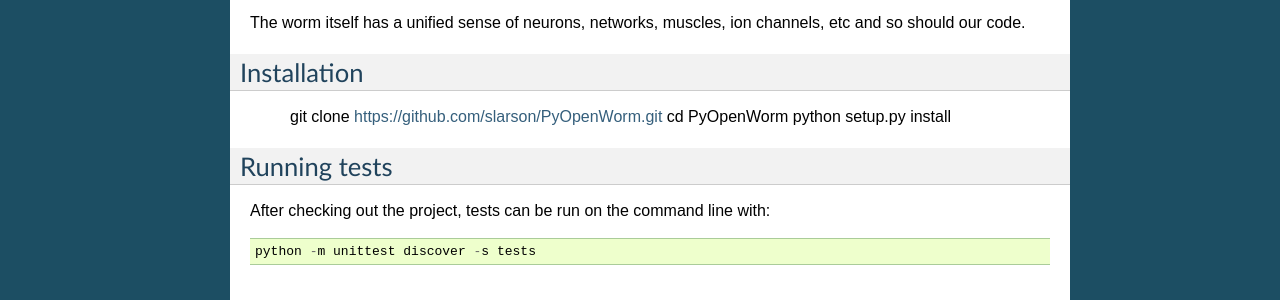
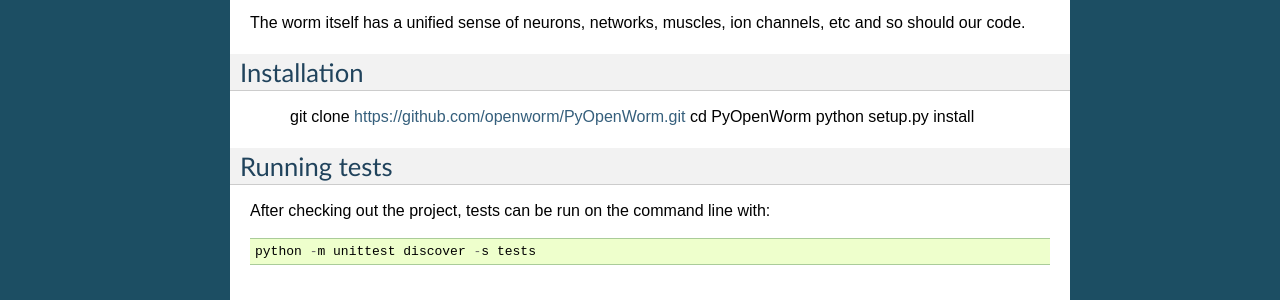
Before and after one commit to openworm/owmeta, a Sphinx documentation site: the page built from docs/intro.rst, in a window 1280 px wide and 900 px high, scrolled down 1043 px. Shown: the part 527-827 px from the top of the window. Built offline with Sphinx 7.4.7, drawn with Linux system fonts in a browser that asks for light colours; part of the change alters nothing that is shown; some of the changed text lies outside the part shown.

Commit message:
Update intro.rst

```diff
--- a/docs/intro.rst
+++ b/docs/intro.rst
@@ -13,7 +13,7 @@ Basic Usage
 
 ::
 
-  >>>import openworm
+  >>>import PyOpenWorm
 
   # Grabs the representation of the neuronal network
   >>>net = PyOpenWorm.Worm().get_neuron_network()
@@ -96,7 +96,7 @@ ion channels, etc and so should our code.
 Installation
 ------------
 
-    git clone https://github.com/slarson/PyOpenWorm.git
+    git clone https://github.com/openworm/PyOpenWorm.git
     cd PyOpenWorm
     python setup.py install
 
```
